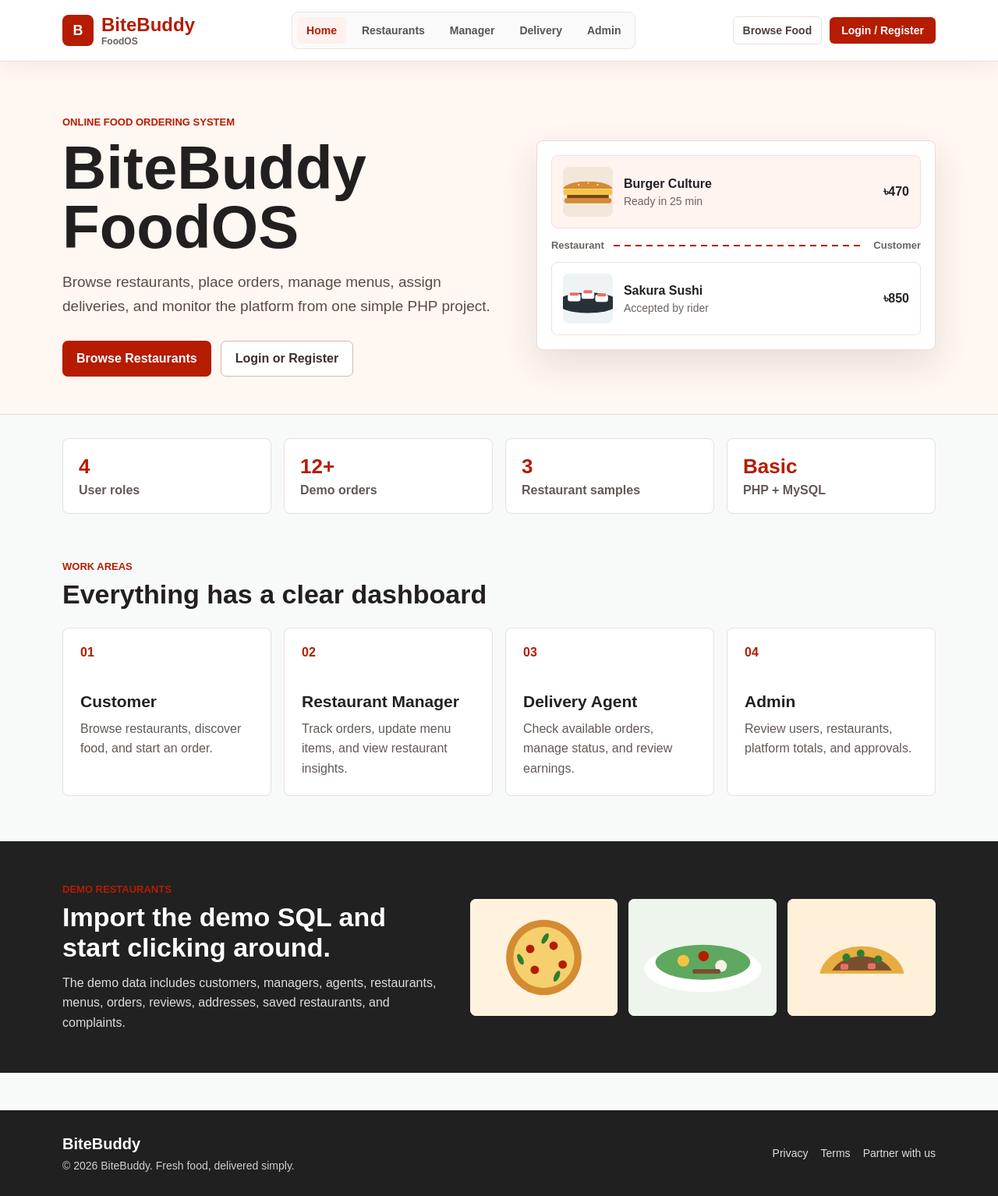
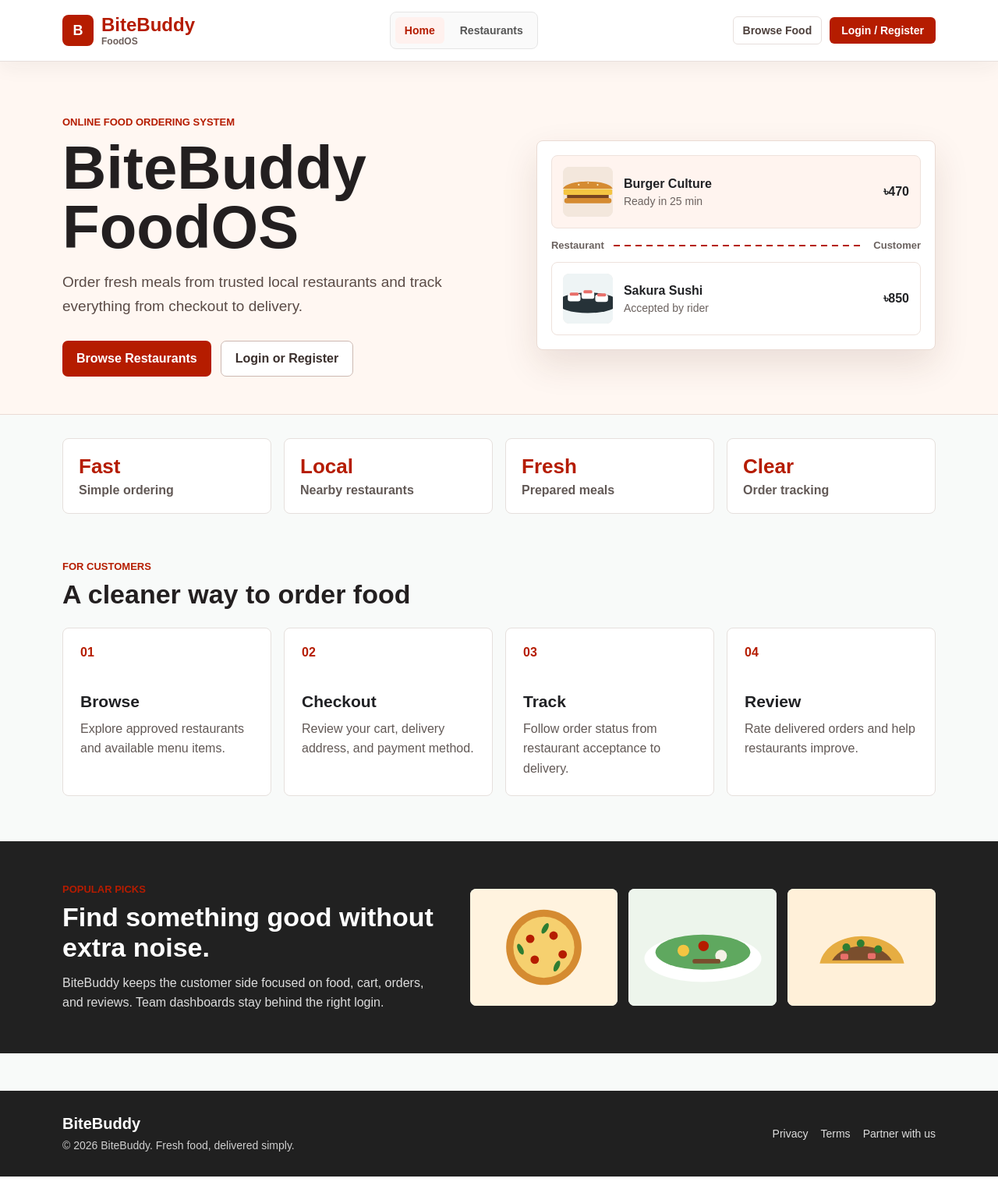
Before and after one commit to muin99/FoodOS, a PHP site: page / in a window 1280 px wide. Shown: the whole page at 78% size. After the commit the page ends 1509 px from the top, so only its background shows below. Run offline with PHP 8.4, Linux system fonts and the light colour scheme.

Commit message:
hiding unimportant things for other users..

```diff
--- a/dirCommon/header.php
+++ b/dirCommon/header.php
@@ -10,6 +10,27 @@ $extraCss = $extraCss ?? [];
 $loggedIn = isset($_SESSION['user_id']);
 $userName = $_SESSION['user_name'] ?? $_SESSION['name'] ?? '';
 $userRole = $_SESSION['user_role'] ?? $_SESSION['role'] ?? '';
+$roleHome = $basePath . 'Customer/view/browseResturants.php';
+$profileHref = $basePath . 'Customer/view/profile.php';
+$logoutHref = $basePath . 'Customer/controller/logout.php';
+$roleLabel = 'Customer';
+
+if ($userRole === 'manager') {
+    $roleHome = $basePath . 'restaurantManager/view/dashboard.php';
+    $profileHref = $basePath . 'restaurantManager/view/profile.php';
+    $logoutHref = $basePath . 'restaurantManager/controller/logout.php';
+    $roleLabel = 'Restaurant Manager';
+} elseif ($userRole === 'agent') {
+    $roleHome = $basePath . 'deliveryAgent/view/dashboard.php';
+    $profileHref = $basePath . 'deliveryAgent/view/dashboard.php';
+    $logoutHref = $basePath . 'deliveryAgent/controller/logout.php';
+    $roleLabel = 'Delivery Agent';
+} elseif ($userRole === 'admin') {
+    $roleHome = $basePath . 'admin/view/adminDashboard.php';
+    $profileHref = $basePath . 'admin/view/adminDashboard.php';
+    $logoutHref = $basePath . 'admin/controller/logout.php';
+    $roleLabel = 'Admin';
+}
 ?>
 <!DOCTYPE html>
 <html lang="en">
@@ -35,13 +56,25 @@ $userRole = $_SESSION['user_role'] ?? $_SESSION['role'] ?? '';
 
             <nav class="main-nav" aria-label="Main navigation">
                 <a class="<?php echo $activePage === 'home' ? 'active' : ''; ?>" href="<?php echo $basePath; ?>index.php">Home</a>
-                <a class="<?php echo $activePage === 'browse' ? 'active' : ''; ?>" href="<?php echo $basePath; ?>Customer/view/browseResturants.php">Restaurants</a>
-                <?php if ($userRole === 'customer'): ?>
+                <?php if (!$loggedIn || $userRole === 'customer'): ?>
+                    <a class="<?php echo $activePage === 'browse' ? 'active' : ''; ?>" href="<?php echo $basePath; ?>Customer/view/browseResturants.php">Restaurants</a>
+                <?php endif; ?>
+                <?php if ($loggedIn && $userRole === 'customer'): ?>
                     <a class="<?php echo $activePage === 'orders' ? 'active' : ''; ?>" href="<?php echo $basePath; ?>Customer/view/orders.php">My Orders</a>
                 <?php endif; ?>
-                <a href="<?php echo $basePath; ?>restaurantManager/view/dashboard.php">Manager</a>
-                <a href="<?php echo $basePath; ?>deliveryAgent/view/dashboard.php">Delivery</a>
-                <a href="<?php echo $basePath; ?>admin/view/adminDashboard.php">Admin</a>
+                <?php if ($loggedIn && $userRole === 'manager'): ?>
+                    <a class="<?php echo $activePage === 'manager' ? 'active' : ''; ?>" href="<?php echo $basePath; ?>restaurantManager/view/dashboard.php">Dashboard</a>
+                    <a href="<?php echo $basePath; ?>restaurantManager/view/orders.php">Orders</a>
+                    <a href="<?php echo $basePath; ?>restaurantManager/view/menu.php">Menu</a>
+                    <a href="<?php echo $basePath; ?>restaurantManager/view/insights.php">Insights</a>
+                <?php endif; ?>
+                <?php if ($loggedIn && $userRole === 'agent'): ?>
+                    <a class="<?php echo $activePage === 'delivery' ? 'active' : ''; ?>" href="<?php echo $basePath; ?>deliveryAgent/view/dashboard.php">Delivery Dashboard</a>
+                <?php endif; ?>
+                <?php if ($loggedIn && $userRole === 'admin'): ?>
+                    <a class="<?php echo $activePage === 'admin' ? 'active' : ''; ?>" href="<?php echo $basePath; ?>admin/view/adminDashboard.php">Admin Dashboard</a>
+                    <a href="<?php echo $basePath; ?>admin/view/restaurants.php">Restaurants</a>
+                <?php endif; ?>
             </nav>
 
             <div class="header-actions">
@@ -51,13 +84,13 @@ $userRole = $_SESSION['user_role'] ?? $_SESSION['role'] ?? '';
                         <span><?php echo htmlspecialchars(substr($userName, 0, 1)); ?></span>
                         <strong><?php echo htmlspecialchars($userName); ?></strong>
                     </a>
-                    <a class="login-link" href="<?php echo $basePath; ?>Customer/controller/logout.php">Logout</a>
+                    <a class="login-link" href="<?php echo htmlspecialchars($logoutHref); ?>">Logout</a>
                 <?php elseif ($loggedIn): ?>
-                    <a class="user-chip" href="<?php echo $basePath; ?>dirCommon/login.html">
+                    <a class="user-chip" href="<?php echo htmlspecialchars($profileHref); ?>" title="<?php echo htmlspecialchars($roleLabel); ?>">
                         <span><?php echo htmlspecialchars(substr($userName, 0, 1)); ?></span>
                         <strong><?php echo htmlspecialchars($userName); ?></strong>
                     </a>
-                    <a class="login-link" href="<?php echo $basePath; ?>Customer/controller/logout.php">Logout</a>
+                    <a class="login-link" href="<?php echo htmlspecialchars($logoutHref); ?>">Logout</a>
                 <?php else: ?>
                     <a class="cart-link" href="<?php echo $basePath; ?>Customer/view/browseResturants.php">Browse Food</a>
                     <a class="login-link" href="<?php echo $basePath; ?>dirCommon/login.html">Login / Register</a>
--- a/index.php
+++ b/index.php
@@ -4,6 +4,20 @@ $activePage = 'home';
 $basePath = '';
 $extraCss = ['dirCommon/assets/css/landing.css'];
 include __DIR__ . '/dirCommon/header.php';
+$landingRole = $_SESSION['user_role'] ?? '';
+$dashboardHref = 'Customer/view/browseResturants.php';
+$dashboardLabel = 'Browse Restaurants';
+
+if ($landingRole === 'manager') {
+    $dashboardHref = 'restaurantManager/view/dashboard.php';
+    $dashboardLabel = 'Open Manager Dashboard';
+} elseif ($landingRole === 'agent') {
+    $dashboardHref = 'deliveryAgent/view/dashboard.php';
+    $dashboardLabel = 'Open Delivery Dashboard';
+} elseif ($landingRole === 'admin') {
+    $dashboardHref = 'admin/view/adminDashboard.php';
+    $dashboardLabel = 'Open Admin Dashboard';
+}
 ?>
 
     <main>
@@ -12,11 +26,13 @@ include __DIR__ . '/dirCommon/header.php';
                 <div class="hero-copy">
                     <span class="eyebrow">Online food ordering system</span>
                     <h1>BiteBuddy FoodOS</h1>
-                    <p>Browse restaurants, place orders, manage menus, assign deliveries, and monitor the platform from one simple PHP project.</p>
+                    <p>Order fresh meals from trusted local restaurants and track everything from checkout to delivery.</p>
 
                     <div class="hero-actions">
-                        <a class="primary-action" href="Customer/view/browseResturants.php">Browse Restaurants</a>
-                        <a class="secondary-action" href="dirCommon/login.html">Login or Register</a>
+                        <a class="primary-action" href="<?php echo htmlspecialchars($dashboardHref); ?>"><?php echo htmlspecialchars($dashboardLabel); ?></a>
+                        <?php if (empty($_SESSION['user_id'])): ?>
+                            <a class="secondary-action" href="dirCommon/login.html">Login or Register</a>
+                        <?php endif; ?>
                     </div>
                 </div>
 
@@ -47,38 +63,38 @@ include __DIR__ . '/dirCommon/header.php';
         </section>
 
         <section class="page-wrap quick-stats" aria-label="Platform summary">
-            <div><strong>4</strong><span>User roles</span></div>
-            <div><strong>12+</strong><span>Demo orders</span></div>
-            <div><strong>3</strong><span>Restaurant samples</span></div>
-            <div><strong>Basic</strong><span>PHP + MySQL</span></div>
+            <div><strong>Fast</strong><span>Simple ordering</span></div>
+            <div><strong>Local</strong><span>Nearby restaurants</span></div>
+            <div><strong>Fresh</strong><span>Prepared meals</span></div>
+            <div><strong>Clear</strong><span>Order tracking</span></div>
         </section>
 
         <section class="page-wrap role-section">
             <div class="section-heading">
-                <span class="eyebrow">Work areas</span>
-                <h2>Everything has a clear dashboard</h2>
+                <span class="eyebrow">For customers</span>
+                <h2>A cleaner way to order food</h2>
             </div>
 
             <div class="role-grid">
                 <a class="role-card" href="Customer/view/browseResturants.php">
                     <span>01</span>
-                    <h3>Customer</h3>
-                    <p>Browse restaurants, discover food, and start an order.</p>
+                    <h3>Browse</h3>
+                    <p>Explore approved restaurants and available menu items.</p>
                 </a>
-                <a class="role-card" href="restaurantManager/view/dashboard.php">
+                <a class="role-card" href="Customer/view/checkout.php">
                     <span>02</span>
-                    <h3>Restaurant Manager</h3>
-                    <p>Track orders, update menu items, and view restaurant insights.</p>
+                    <h3>Checkout</h3>
+                    <p>Review your cart, delivery address, and payment method.</p>
                 </a>
-                <a class="role-card" href="deliveryAgent/view/dashboard.php">
+                <a class="role-card" href="Customer/view/orders.php">
                     <span>03</span>
-                    <h3>Delivery Agent</h3>
-                    <p>Check available orders, manage status, and review earnings.</p>
+                    <h3>Track</h3>
+                    <p>Follow order status from restaurant acceptance to delivery.</p>
                 </a>
-                <a class="role-card" href="admin/view/adminDashboard.php">
+                <a class="role-card" href="Customer/view/orders.php">
                     <span>04</span>
-                    <h3>Admin</h3>
-                    <p>Review users, restaurants, platform totals, and approvals.</p>
+                    <h3>Review</h3>
+                    <p>Rate delivered orders and help restaurants improve.</p>
                 </a>
             </div>
         </section>
@@ -86,9 +102,9 @@ include __DIR__ . '/dirCommon/header.php';
         <section class="featured-band">
             <div class="page-wrap featured-grid">
                 <div>
-                    <span class="eyebrow">Demo restaurants</span>
-                    <h2>Import the demo SQL and start clicking around.</h2>
-                    <p>The demo data includes customers, managers, agents, restaurants, menus, orders, reviews, addresses, saved restaurants, and complaints.</p>
+                    <span class="eyebrow">Popular picks</span>
+                    <h2>Find something good without extra noise.</h2>
+                    <p>BiteBuddy keeps the customer side focused on food, cart, orders, and reviews. Team dashboards stay behind the right login.</p>
                 </div>
 
                 <div class="restaurant-strip">
```
